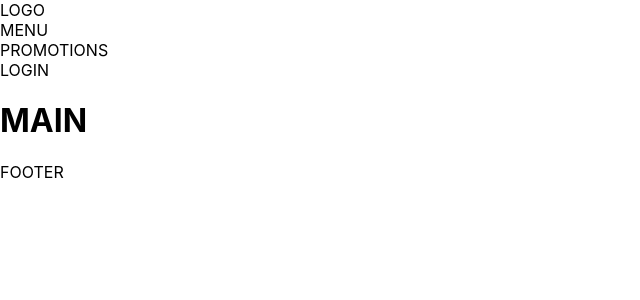
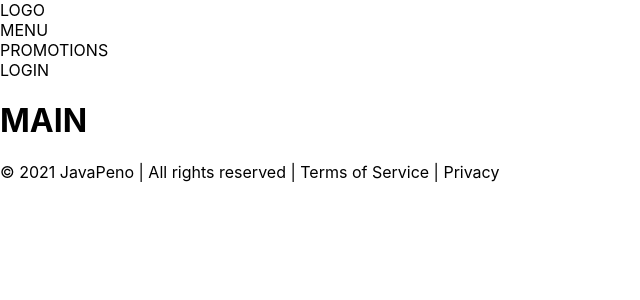
Before and after one commit to CodecoolGlobal/el-proyecte-grande-sprint-4-java-havalda-r, a React (Create React App) app: page / in a window 1280 px wide. Shown: the top 300 px of the page, without its empty margins (0-640 px from the left). Built offline with nearby package versions, Linux system fonts and the light colour scheme.

Commit message:
feat: add placeholders to footer

```diff
--- /dev/null
+++ b/src/components/Footer/Footer.js
@@ -0,0 +1,13 @@
+import React from 'react';
+
+const Footer = () => {
+  return (
+    <footer>
+      <p>
+        &copy; 2021 JavaPeno | All rights reserved | Terms of Service | Privacy
+      </p>
+    </footer>
+  );
+};
+
+export default Footer;
--- a/src/components/Layout/Layout.js
+++ b/src/components/Layout/Layout.js
@@ -1,12 +1,13 @@
 import React from 'react';
 import Header from '../Header/Header';
+import Footer from '../Footer/Footer';
 
 const Layout = (props) => {
   return (
     <>
       <Header />
       <main>{props.children}</main>
-      <footer>FOOTER</footer>
+      <Footer />
     </>
   );
 };
```
